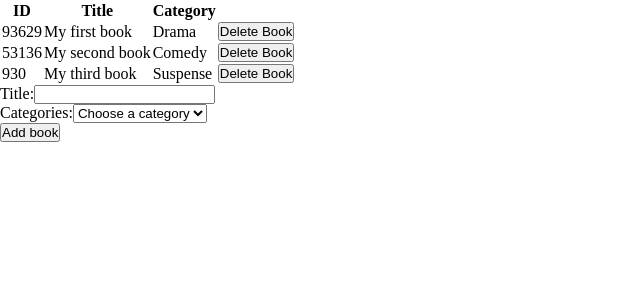
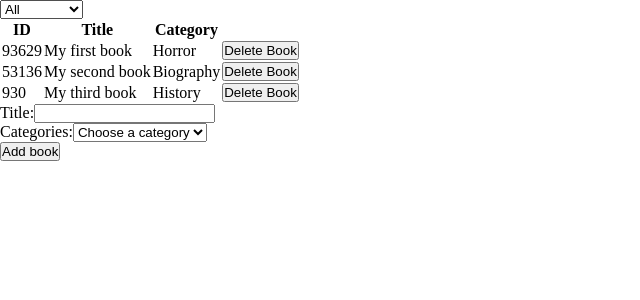
Before and after one commit to jadx2/bookstore-app, a React (Create React App) app: page / in a window 1280 px wide. Shown: the top 300 px of the page, without its empty margins (0-640 px from the left). Built offline with nearby package versions, Linux system fonts and the light colour scheme.

Commit message:
Create filter action and reducer

```diff
--- a/src/actions/index.js
+++ b/src/actions/index.js
@@ -1,4 +1,4 @@
-import { CREATE_BOOK, REMOVE_BOOK } from './types';
+import { CREATE_BOOK, REMOVE_BOOK, CHANGE_FILTER } from './types';
 
 const createBook = (book) => ({
   type: CREATE_BOOK,
@@ -10,4 +10,9 @@ const removeBook = (book) => ({
   payload: book,
 });
 
-export { createBook, removeBook };
+const changeFilter = (filter) => ({
+  type: CHANGE_FILTER,
+  payload: filter,
+});
+
+export { createBook, removeBook, changeFilter };
--- a/src/actions/types.js
+++ b/src/actions/types.js
@@ -1,4 +1,5 @@
 const CREATE_BOOK = 'CREATE_BOOK';
 const REMOVE_BOOK = 'REMOVE_BOOK';
+const CHANGE_FILTER = 'CHANGE_FILTER';
 
-export { CREATE_BOOK, REMOVE_BOOK };
+export { CREATE_BOOK, REMOVE_BOOK, CHANGE_FILTER };
--- a/src/components/booksList.jsx
+++ b/src/components/booksList.jsx
@@ -1,16 +1,28 @@
 import { connect } from 'react-redux';
 import PropTypes from 'prop-types';
 import Book from './book';
-import { removeBook } from '../actions/index';
+import { removeBook, changeFilter } from '../actions/index';
+import CategoryFilter from './categoryFilter';
 
 const BooksList = (props) => {
-  const { books, removeBook } = props;
+  const { books, removeBook, filter } = props;
 
   const handleRemoveBook = (book) => {
     removeBook(book);
   };
 
+  const handleFilterChange = (e) => {
+    // console.log(e.target.value);
+    changeFilter(e.target.value);
+  };
+
+  const filteredBooks = books.filter(
+    (book) => book.category === filter || filter === 'All',
+  );
+
   return (
+    <>
+      <CategoryFilter onChange={handleFilterChange} filter={filter} />
       <table>
         <thead>
           <tr>
@@ -20,16 +32,22 @@ const BooksList = (props) => {
           </tr>
         </thead>
         <tbody>
-        {books.map((book) => (
-          <Book key={book.id} book={book} handleRemoveBook={handleRemoveBook} />
+          {filteredBooks.map((book) => (
+            <Book
+              key={book.id}
+              book={book}
+              handleRemoveBook={handleRemoveBook}
+            />
           ))}
         </tbody>
       </table>
+    </>
   );
 };
 
 const mapStateToProps = (state) => ({
   books: state.books,
+  filter: state.filter,
 });
 
 BooksList.propTypes = {
@@ -41,12 +59,16 @@ BooksList.propTypes = {
     }),
   ).isRequired,
   removeBook: PropTypes.func.isRequired,
+  filter: PropTypes.string.isRequired,
 };
 
 const mapDispatchToProps = (dispatch) => ({
   removeBook: (book) => {
     dispatch(removeBook(book));
   },
+  changeFilter: (filter) => {
+    dispatch(changeFilter(filter));
+  },
 });
 
 export default connect(mapStateToProps, mapDispatchToProps)(BooksList);
--- /dev/null
+++ b/src/components/categoryFilter.jsx
@@ -0,0 +1,42 @@
+import PropTypes from 'prop-types';
+
+const CategoryFilter = (props) => {
+  const { filter, handleFilterChange } = props;
+
+  const filters = [
+    'All',
+    'Action',
+    'Biography',
+    'History',
+    'Horror',
+    'Kids',
+    'Learning',
+    'Sci-Fi',
+  ];
+
+  return (
+    <div>
+      <label htmlFor="filter">
+        <select
+          name="filter"
+          id="filter"
+          onChange={handleFilterChange}
+          value={filter}
+        >
+          {filters.map((filter) => (
+            <option key={filter} value={filter}>
+              {filter}
+            </option>
+          ))}
+        </select>
+      </label>
+    </div>
+  );
+};
+
+CategoryFilter.propTypes = {
+  handleFilterChange: PropTypes.func.isRequired,
+  filter: PropTypes.string.isRequired,
+};
+
+export default CategoryFilter;
--- a/src/index.jsx
+++ b/src/index.jsx
@@ -10,19 +10,20 @@ const initialState = {
     {
       id: Math.floor(Math.random() * 100000),
       title: 'My first book',
-      category: 'Drama',
+      category: 'Horror',
     },
     {
       id: Math.floor(Math.random() * 100000),
       title: 'My second book',
-      category: 'Comedy',
+      category: 'Biography',
     },
     {
       id: Math.floor(Math.random() * 100000),
       title: 'My third book',
-      category: 'Suspense',
+      category: 'History',
     },
   ],
+  filter: 'All',
 };
 
 /* eslint-disable no-underscore-dangle */
--- /dev/null
+++ b/src/reducers/filter.js
@@ -0,0 +1,14 @@
+import { CHANGE_FILTER } from '../actions/types';
+
+const filterReducer = (state = 'All', action) => {
+  let newState = state;
+  switch (action.type) {
+    case CHANGE_FILTER:
+      newState = action.payload;
+      return newState;
+    default:
+      return state;
+  }
+};
+
+export default filterReducer;
--- a/src/reducers/index.js
+++ b/src/reducers/index.js
@@ -1,6 +1,10 @@
 import { combineReducers } from 'redux';
 import booksReducer from './books';
+import filterReducer from './filter';
 
-const rootReducer = combineReducers({ books: booksReducer });
+const rootReducer = combineReducers({
+  books: booksReducer,
+  filter: filterReducer,
+});
 
 export default rootReducer;
```
Lines whose indentation alone changed are shown as unchanged.
